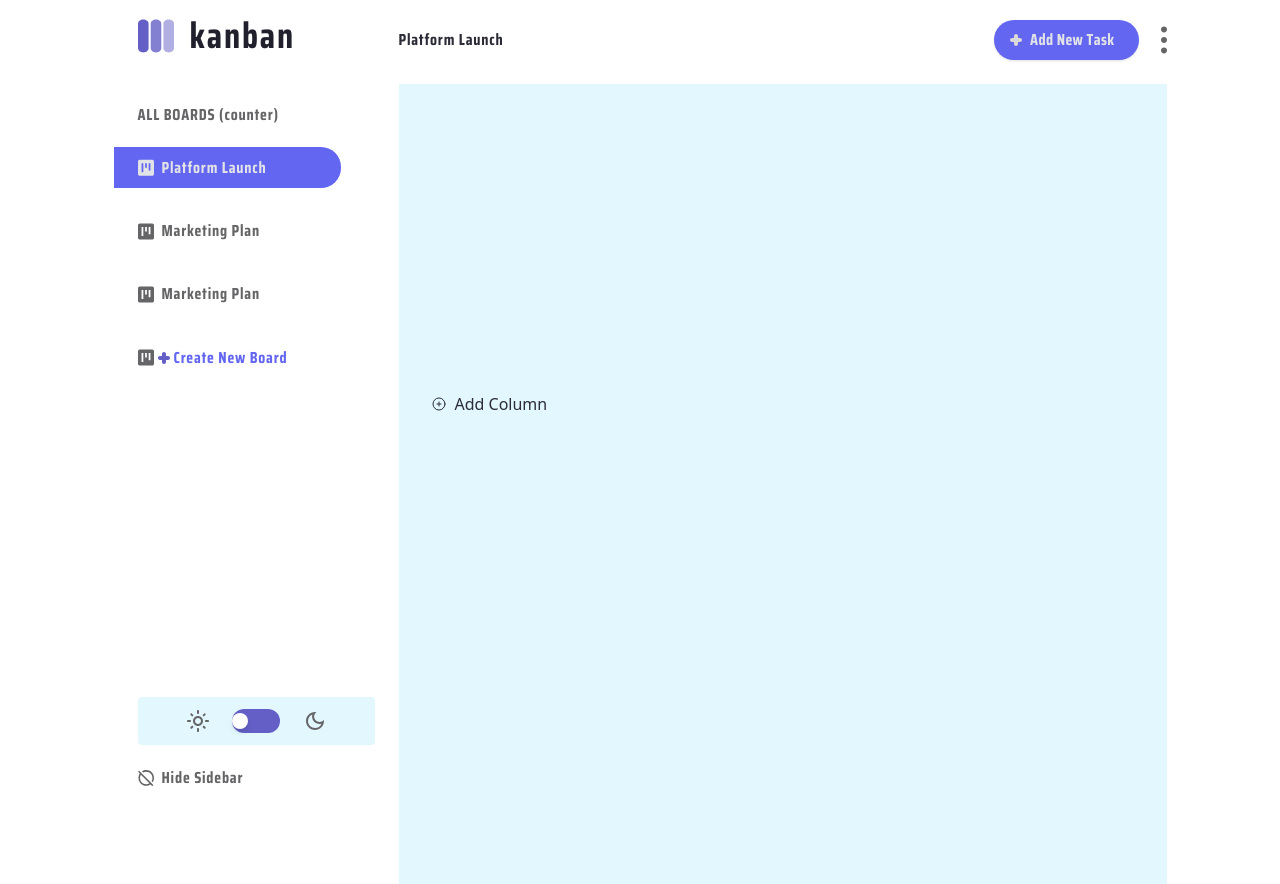
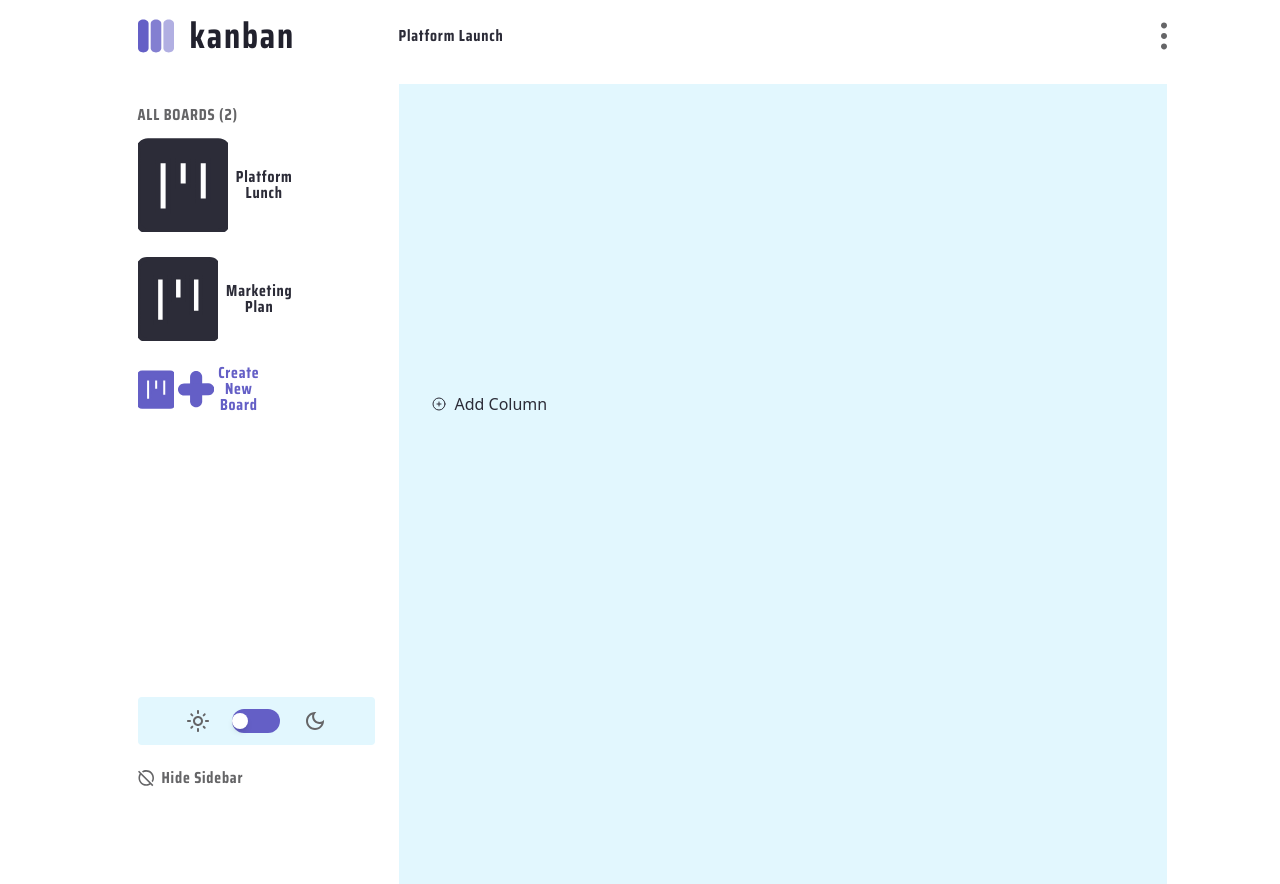
Before and after one commit to tomizdebski/KANBAN_APP, a Next.js app: page / in a window 1280 px wide. Built offline with nearby package versions, Linux system fonts and the light colour scheme.

Commit message:
fix_sidebar

```diff
--- a/app/page.tsx
+++ b/app/page.tsx
@@ -1,27 +1,63 @@
-
+"use client";
 import Navbar from "@/components/Navbar";
 import Sidebar from "@/components/Sidebar";
-
 import Board from "@/components/Board";
-
+import { useState } from "react";
+import { BoardType, Id } from "@/types";
 
 export default function Home() {
+  const [boards, setBoards] = useState<BoardType[]>([
+    {
+      id: "1",
+      title: "Platform Lunch",
+      columns: [],
+    },
+    {
+      id: "2",
+      title: "Marketing Plan",
+      columns: [],
+    },
+  ]);
 
   return (
-
     <main className="flex min-h-screen flex-col items-center justify-between ">
       <div className="flex">
-        <Sidebar />
+        <Sidebar boards={boards} createNewBoard={createNewBoard} deleteBoard={deleteBoard} updateBoard={updateBoard}/>
         <div className="flex flex-col">
           <Navbar />
-          <div className="overflow-x-hidden
-        overflow-y-hidden">
-             <Board />
+          <div
+            className="overflow-x-hidden overflow-y-hidden"
+          >
+            <Board />
           </div>
-
         </div>
-
       </div>
     </main>
   );
+
+  function createNewBoard(title: string) {
+    const boardToAdd: BoardType = {
+      id: generateId(),
+      title,
+      columns: [],
+    };
+    setBoards([...boards, boardToAdd]);
+  };
+  function deleteBoard(id: Id) {
+    const newBoards = boards.filter((board) => board.id !== id);
+    setBoards(newBoards);
+  };
+  function updateBoard(id: Id, title: string) {
+    const newBoards = boards.map((board) => {
+      if (board.id === id) {
+        return { ...board, title };
+      }
+      return board;
+    });
+    setBoards(newBoards);
+  }
+  ;
+  function generateId() {
+    return Math.floor(Math.random() * 10001);
+  }
 }
--- a/components/Board.tsx
+++ b/components/Board.tsx
@@ -16,6 +16,7 @@ import {
 import { SortableContext, arrayMove } from "@dnd-kit/sortable";
 import { createPortal } from "react-dom";
 import TaskCard from "./TaskCard";
+import { Subtask } from "../types";
 
 const KanabnBoard = () => {
   const [columns, setColumns] = useState<Column[]>([]);
@@ -148,11 +149,14 @@ const KanabnBoard = () => {
     );
   }
 
-  function createTask(columnId: Id) {
+  function createTask(columnId: Id, title: string, content: string, status: "todo" | "doing" | "done", subtasks: Subtask[]) {
     const newTask: Task = {
       id: generateId(),
       columnId,
-      content: `Task ${tasks.length + 1}`,
+      title,
+      content,
+      status,
+      subtasks,
     };
     setTasks([...tasks, newTask]);
   }
--- a/components/Navbar.tsx
+++ b/components/Navbar.tsx
@@ -14,7 +14,7 @@ const Navbar = () => {
             <div className="justify-between items-center flex">
                 <div className="text-dark_gray dark:text-light_gray text-2xl font-bold font-saira leading-loose tracking-wider">Platform Launch</div>
                 <div className="justify-start items-center gap-[22px] flex">
-                    <FormAddTask />
+
                     <Image src={theme === "dark"?dots_light: dots_dark} width={6} height={6} alt="kanban" className="" />
 
                 </div>
--- a/components/Sidebar.tsx
+++ b/components/Sidebar.tsx
@@ -1,25 +1,34 @@
-'use client';
-import React from "react";
+"use client";
+import { useState } from "react";
 import Image from "next/image";
-import kanban_gray from "../public/icons/kanban_gray.svg";
 import kanban_white from "../public/icons/kanban_white.svg";
-import add from "../public/icons/add_fiolet.svg";
 import logo from "../public/icons/logo.svg";
 import visible from "../public/icons/visible.svg";
 import SwitchTheme from "./SwitchTheme";
-import { useTheme } from "next-themes";
+import { BoardType } from "@/types";
+import Plus from "../icons/PlusIcons";
+import KanbanIcon from "@/icons/KanbanIcon";
+import { Id } from "@/types";
+import TrashIcon from "@/icons/TrashIcon";
 
-const Sidebar = () => {
+interface Props {
+  boards: BoardType[];
+  createNewBoard: (title: string) => void;
+  deleteBoard: (id: Id) => void;
+  updateBoard: (id: Id, title: string) => void;
+}
 
-    const { systemTheme, theme, setTheme } = useTheme();
-
-
+const Sidebar = (props: Props) => {
+  const [activeBoard, setActiveBoard] = useState<Id>(0);
+  const [editMode, setEditMode] = useState(false);
+  const [inputValue, setInputValue] = useState("");
+  const { boards, createNewBoard, deleteBoard, updateBoard } = props;
 
   return (
     <div className="w-[285px] h-[100vh] bg-gray-800 flex-col justify-between items-start inline-flex">
       <div className="w-[227px] h-[382px] flex-col justify-center items-center gap-[37px] flex">
         <div className="self-stretch h-16 px-6 justify-start items-center gap-4 inline-flex">
-            <Image src={logo} width={36} height={36} alt="kanban" className="" />
+          <Image src={logo} width={36} height={36} alt="kanban" className="" />
           <div className="text-deep_gray dark:text-white text-large font-bold font-saira leading-9 tracking-wider">
             kanban
           </div>
@@ -27,16 +36,33 @@ const Sidebar = () => {
         <div className="self-stretch h-[273px] flex-col justify-between items-start flex">
           <div className="self-stretch px-6 justify-between items-start inline-flex">
             <div className="grow shrink basis-0 text-[#656567] dark:text-zinc-200 text-sm font-semibold font-saira leading-tight tracking-wider">
-              ALL BOARDS (counter)
+              {`ALL BOARDS (${props.boards?.length})`}
             </div>
           </div>
-          <div className="self-stretch px-6 py-3 bg-indigo-500 rounded-tr-[20px] rounded-br-[20px]  justify-start items-center gap-2 inline-flex">
-          <Image src={kanban_white} width={16} height={16} alt="kanban" className="" />
-            <div className="text-center text-light_gray dark:text-zinc-200text-sm font-semibold font-saira leading-none tracking-wider">
-              Platform Launch
+
+          {boards.map((el) => (
+            <div
+              onClick={() => setActiveBoard(el.id)}
+              className={
+                el.id === activeBoard
+                  ? `text-dark_gray dark:text-zinc-200 self-stretch px-6 py-3 bg-indigo-500 rounded-tr-[20px] rounded-br-[20px]  justify-start items-center gap-2 inline-flex cursor-pointer hover:opacity-50`
+                  : "text-dark_gray dark:text-zinc-200 self-stretch px-6 py-3  rounded-tr-[20px] rounded-br-[20px]  justify-start items-center gap-2 inline-flex cursor-pointer hover:opacity-50"
+              }
+            >
+              <KanbanIcon />
+              <div className="text-center dark:text-zinc-200 text-sm font-semibold font-saira leading-none tracking-wider">
+                {el.title}
+              </div>
+              <button
+                className="stroke-gray-500 hover:stroke-white hover:bg-columnBackgroundColor rounded  "
+                onClick={() => deleteBoard(el.id)}
+              >
+                <TrashIcon />
+              </button>
             </div>
-          </div>
-          <div className="self-stretch px-6 py-3 rounded-tr-[20px] rounded-br-[20px]  justify-start items-center gap-2 inline-flex">
+          ))}
+
+          {/* <div className="self-stretch px-6 py-3 rounded-tr-[20px] rounded-br-[20px]  justify-start items-center gap-2 inline-flex">
           <Image src={theme === "dark"?kanban_white: kanban_gray} width={16} height={16} alt="kanban" className="" />
             <div className="text-center text-[#656567] dark:text-zinc-200 text-body-large font-semibold font-saira leading-none tracking-wider">
               Marketing Plan
@@ -47,24 +73,50 @@ const Sidebar = () => {
             <div className="text-center text-[#656567] dark:text-zinc-200 text-sm font-semibold font-saira leading-none tracking-wider">
               Marketing Plan
             </div>
-          </div>
-          <div className="self-stretch px-6 py-3 rounded-tr-[20px] rounded-br-[20px]  justify-start items-center gap-2 inline-flex">
-            <div className="justify-center items-center gap-1 flex">
+          </div> */}
+          <button
+            onClick={() => {
+              setEditMode(true);
+              setInputValue("");
+            }}
+            className="self-stretch px-6 py-3 rounded-tr-[20px] rounded-br-[20px]  justify-start items-center gap-2 inline-flex text-fiolet hover:text-zinc-200 cursor-pointer"
+          >
+            {!editMode ? (
+              <div className="justify-center items-center gap-1 flex">
+                <KanbanIcon />
+                <Plus />
 
-              <Image src={theme === "dark"?kanban_white: kanban_gray} width={16} height={16} alt="kanban" className="" />
-              <Image src={add} width={12} height={12} alt="add" className="" />
-
-              <div className="text-center text-indigo-500 text-sm font-semibold font-saira leading-none tracking-wider">
-                Create New Board
+                <div className="text-center text-sm font-semibold font-saira leading-none tracking-wider">
+                  Create New Board
+                </div>
               </div>
-            </div>
-          </div>
+            ) : (
+              <input
+                className="bg-black focus:border-fiolet w-[150px] border rounded px-2 outline-none"
+                value={inputValue}
+                onChange={(e) => setInputValue(e.target.value)}
+                autoFocus
+                onBlur={() => setEditMode(false)}
+                onKeyDown={(e) => {
+                  if (e.key !== "Enter") return;
+                  setEditMode(false);
+                  createNewBoard(inputValue);
+                }}
+              />
+            )}
+          </button>
         </div>
       </div>
       <div className="self-stretch h-[103px] px-6 flex-col justify-start items-start gap-[13px] flex">
         <SwitchTheme />
         <div className="self-stretch py-3 rounded-tr-[20px] rounded-br-[20px] justify-start items-center gap-2 inline-flex">
-            <Image src={visible} width={16} height={16} alt="kanban" className="" />
+          <Image
+            src={visible}
+            width={16}
+            height={16}
+            alt="kanban"
+            className=""
+          />
           <div className="text-center text-[#656567] dark:text-zinc-200 text-sm font-semibold font-saira leading-none tracking-wider">
             Hide Sidebar
           </div>
--- a/components/TaskCard.tsx
+++ b/components/TaskCard.tsx
@@ -186,7 +186,7 @@ function TaskCard({ task, deleteTask, updateTask }: Props) {
       onMouseLeave={() => setMouseIsOver(false)}
     >
       <p className="my-auto h-[90%] w-full overflow-y-auto overflow-x-hidden whitespace-pre-wrap ">
-        {task.content}
+        {task.title}
       </p>
 
       {mouseIsOver && (
--- /dev/null
+++ b/icons/KanbanIcon.tsx
@@ -0,0 +1,21 @@
+function KanbanIcon() {
+  return (
+    <svg
+      viewBox="0 0 18 19"
+      fill="currentColor"
+      xmlns="http://www.w3.org/2000/svg"
+      className="w-3 h-3"
+      stroke="currentColor"
+    >
+      <g id="Group">
+        <path
+          id="Vector"
+          d="M16 0.75H2C0.9 0.75 0 1.65 0 2.75V16.75C0 17.85 0.9 18.75 2 18.75H16C17.1 18.75 18 17.85 18 16.75V2.75C18 1.65 17.1 0.75 16 0.75ZM6 14.75H4V4.75H6V14.75ZM10 9.75H8V4.75H10V9.75ZM14 12.75H12V4.75H14V12.75Z"
+          fill="currentColor"
+        />
+      </g>
+    </svg>
+  );
+}
+
+export default KanbanIcon;
--- /dev/null
+++ b/icons/PlusIcons.tsx
@@ -0,0 +1,22 @@
+function Plus() {
+  return (
+    <svg
+      className={`w-3 h-3`}
+      viewBox="0 0 6 6"
+      fill="none"
+
+      xmlns="http://www.w3.org/2000/svg"
+    >
+      <path
+        d="M1.99136 1C1.99136 0.447715 2.43907 0 2.99136 0C3.54364 0 3.99136 0.447715 3.99136 1V5C3.99136 5.55228 3.54364 6 2.99136 6C2.43907 6 1.99136 5.55228 1.99136 5V1Z"
+        fill="currentColor"
+      />
+      <path
+        d="M4.99117 2.00868C5.54343 2.00389 5.99502 2.4477 5.99981 2.99996C6.00461 3.55223 5.5608 4.00381 5.00853 4.00861L1.00869 4.04335C0.456422 4.04814 0.0048349 3.60433 3.85134e-05 3.05207C-0.00475787 2.49981 0.439052 2.04822 0.991316 2.04342L4.99117 2.00868Z"
+        fill="currentColor"
+      />
+    </svg>
+  );
+}
+
+export default Plus;
```
Also changed, not shown: components/ColumnContainer.tsx (+6 -3 lines), components/FormAddTask.tsx (+51 -38 lines), types.ts (+17 -0 lines).
